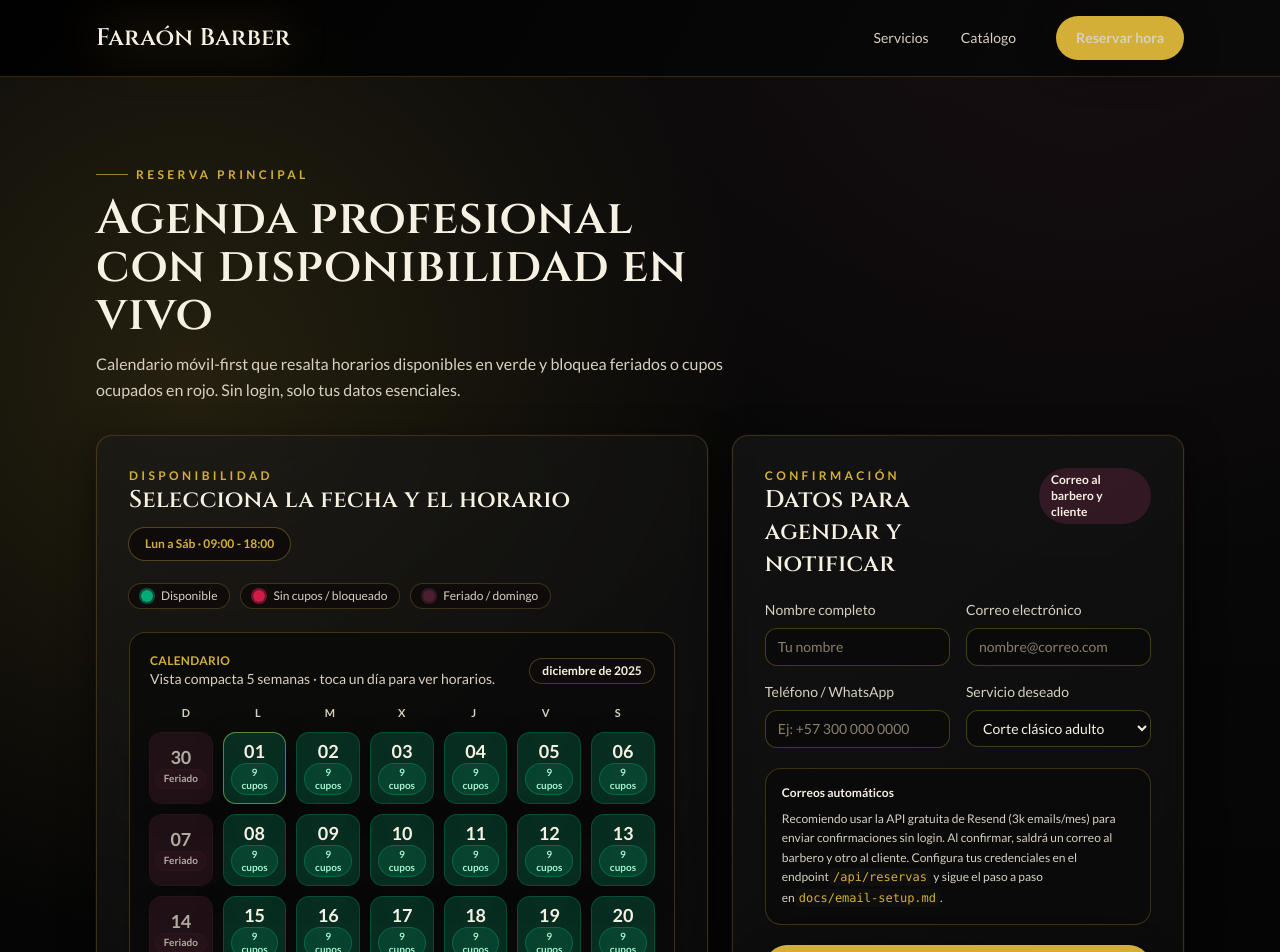
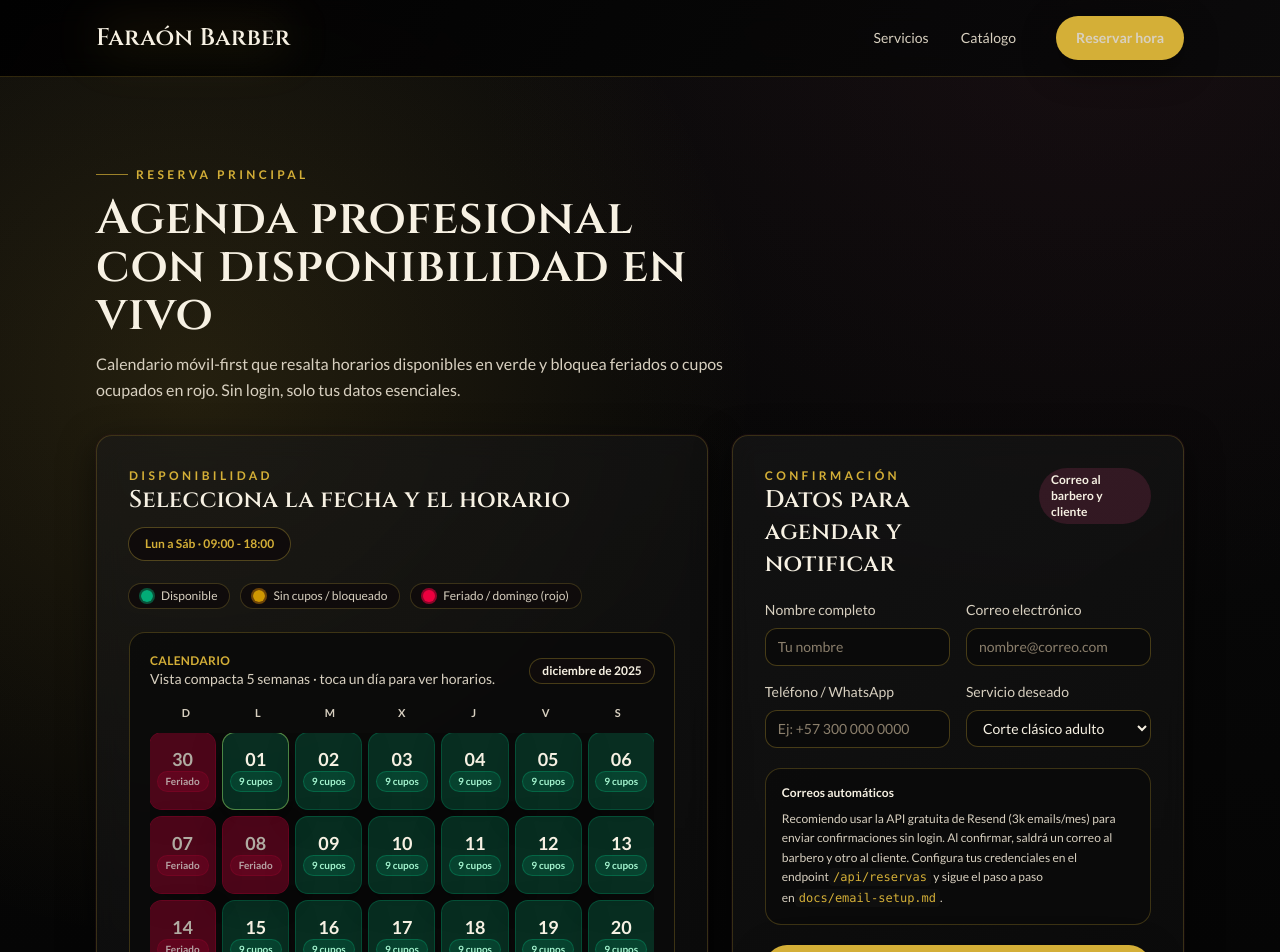
Before and after one commit to Mauriizio/faraon, a Next.js app: page /reservar in a window 1280 px wide. Shown: the top 952 px of the page. Built offline with nearby package versions, Linux system fonts and the light colour scheme.

Commit message:
Improve reservation calendar usability

```diff
--- a/app/reservar/page.tsx
+++ b/app/reservar/page.tsx
@@ -26,9 +26,40 @@ const workingHours = [
   "17:00",
 ];
 
-const holidayKeys = new Set<string>([
-  // Formato YYYY-MM-DD; extiende esta lista con tus feriados locales.
-]);
+const fixedHolidays: Array<{ month: number; day: number; label: string }> = [
+  { month: 1, day: 1, label: "Año Nuevo" },
+  { month: 5, day: 1, label: "Día del Trabajador" },
+  { month: 5, day: 21, label: "Glorias Navales" },
+  { month: 6, day: 29, label: "San Pedro y San Pablo" },
+  { month: 7, day: 16, label: "Virgen del Carmen" },
+  { month: 8, day: 15, label: "Asunción" },
+  { month: 9, day: 18, label: "Independencia" },
+  { month: 9, day: 19, label: "Glorias del Ejército" },
+  { month: 10, day: 12, label: "Encuentro de Dos Mundos" },
+  { month: 10, day: 31, label: "Día de las Iglesias Evangélicas" },
+  { month: 11, day: 1, label: "Todos los Santos" },
+  { month: 12, day: 8, label: "Inmaculada Concepción" },
+  { month: 12, day: 25, label: "Navidad" },
+];
+
+function buildHolidaySet(start: Date, days: number) {
+  const years = new Set<number>();
+  years.add(start.getFullYear());
+
+  const end = new Date(start);
+  end.setDate(end.getDate() + days);
+  years.add(end.getFullYear());
+
+  const set = new Set<string>();
+  years.forEach((year) => {
+    fixedHolidays.forEach(({ month, day }) => {
+      const key = new Date(Date.UTC(year, month - 1, day)).toISOString().split("T")[0];
+      set.add(key);
+    });
+  });
+
+  return set;
+}
 
 const bookedSlots: Record<string, string[]> = {
   // Ejemplo de reservas existentes para ilustrar estados.
@@ -55,18 +86,18 @@ const weekDayLabels = ["D", "L", "M", "X", "J", "V", "S"];
 
 const calendarRangeDays = 35;
 
-function buildAvailability(): DayAvailability[] {
-  const today = new Date();
-  today.setHours(0, 0, 0, 0);
+function buildAvailability(startDate: Date, holidaySet: Set<string>): DayAvailability[] {
+  const start = new Date(startDate);
+  start.setHours(0, 0, 0, 0);
 
   return Array.from({ length: calendarRangeDays }, (_, idx) => {
-    const date = new Date(today);
-    date.setDate(today.getDate() + idx);
+    const date = new Date(start);
+    date.setDate(start.getDate() + idx);
     const key = date.toISOString().split("T")[0];
 
     const dayOfWeek = date.getDay();
     const isSunday = dayOfWeek === 0;
-    const isHoliday = holidayKeys.has(key);
+    const isHoliday = holidaySet.has(key);
     const blockedDay = isSunday || isHoliday;
 
     const existing = bookedSlots[key] ?? [];
@@ -89,18 +120,27 @@ function buildAvailability(): DayAvailability[] {
 
 function statusBadgeClasses(status: AvailabilityStatus) {
   if (status === "disponible") return "bg-emerald-500/15 text-emerald-200 ring-1 ring-emerald-500/40";
-  if (status === "sin-cupos") return "bg-rose-500/15 text-rose-200 ring-1 ring-rose-500/40";
-  return "bg-[#4a1f2f]/30 text-[#f7f1e3] ring-1 ring-[#4a1f2f]/60";
+  if (status === "sin-cupos") return "bg-amber-500/15 text-amber-100 ring-1 ring-amber-500/40";
+  return "bg-rose-700/30 text-rose-100 ring-1 ring-rose-700/60";
 }
 
 function statusColor(status: AvailabilityStatus) {
   if (status === "disponible") return "bg-emerald-500/20 text-emerald-100 ring-1 ring-emerald-500/40";
-  if (status === "sin-cupos") return "bg-rose-500/30 text-rose-100 ring-1 ring-rose-500/40";
-  return "bg-[#4a1f2f]/50 text-[#f7f1e3] ring-1 ring-[#4a1f2f]/70";
+  if (status === "sin-cupos") return "bg-amber-500/20 text-amber-50 ring-1 ring-amber-500/40";
+  return "bg-rose-700/50 text-rose-50 ring-1 ring-rose-700/70";
 }
 
 export default function ReservarPage() {
-  const availability = useMemo(buildAvailability, []);
+  const startOfCalendar = useMemo(() => {
+    const base = new Date();
+    base.setHours(0, 0, 0, 0);
+    base.setDate(base.getDate() - base.getDay());
+    return base;
+  }, []);
+
+  const holidaySet = useMemo(() => buildHolidaySet(startOfCalendar, calendarRangeDays), [startOfCalendar]);
+
+  const availability = useMemo(() => buildAvailability(startOfCalendar, holidaySet), [holidaySet, startOfCalendar]);
   const availabilityMap = useMemo(() => {
     const map = new Map<string, DayAvailability>();
     availability.forEach((day) => map.set(day.key, day));
@@ -112,13 +152,6 @@ export default function ReservarPage() {
     [availability],
   );
 
-  const startOfCalendar = useMemo(() => {
-    const base = new Date();
-    base.setHours(0, 0, 0, 0);
-    base.setDate(base.getDate() - base.getDay());
-    return base;
-  }, []);
-
   const calendarDays = useMemo(() => {
     return Array.from({ length: calendarRangeDays }, (_, idx) => {
       const date = new Date(startOfCalendar);
@@ -129,15 +162,16 @@ export default function ReservarPage() {
       if (existing) return existing;
 
       const isSunday = date.getDay() === 0;
+      const isHoliday = holidaySet.has(key);
       return {
         date,
         key,
         label: date.toLocaleDateString("es-ES", { day: "2-digit", month: "short" }),
-        status: isSunday ? "feriado" : "sin-cupos",
+        status: isSunday || isHoliday ? "feriado" : "sin-cupos",
         availableSlots: [],
       } satisfies DayAvailability;
     });
-  }, [availabilityMap, startOfCalendar]);
+  }, [availabilityMap, holidaySet, startOfCalendar]);
 
   const weeks = useMemo(() => {
     const chunks: DayAvailability[][] = [];
@@ -154,6 +188,7 @@ export default function ReservarPage() {
   const [email, setEmail] = useState("");
   const [phone, setPhone] = useState("");
   const [statusMessage, setStatusMessage] = useState<string>("");
+  const [statusType, setStatusType] = useState<"success" | "error" | null>(null);
   const [submitting, setSubmitting] = useState(false);
 
   const selectedDay = selectedDateKey
@@ -174,6 +209,7 @@ export default function ReservarPage() {
 
     setSubmitting(true);
     setStatusMessage("");
+    setStatusType(null);
 
     try {
       const response = await fetch("/api/reservas", {
@@ -192,8 +228,11 @@ export default function ReservarPage() {
       if (!response.ok) throw new Error("No se pudo registrar la reserva");
       const result = await response.json();
       setStatusMessage(result.message ?? "Reserva registrada. Enviaremos la confirmación por correo.");
+      setStatusType("success");
+      setSelectedSlot(null);
     } catch {
       setStatusMessage("Hubo un problema al enviar la reserva. Intenta nuevamente.");
+      setStatusType("error");
     } finally {
       setSubmitting(false);
     }
@@ -206,7 +245,7 @@ export default function ReservarPage() {
       description="Calendario móvil-first que resalta horarios disponibles en verde y bloquea feriados o cupos ocupados en rojo. Sin login, solo tus datos esenciales."
       className="pb-24"
     >
-      <div className="grid gap-6 lg:grid-cols-[1.15fr_0.85fr]">
+      <div className="mx-auto grid w-full max-w-6xl gap-6 lg:grid-cols-[1.15fr_0.85fr]">
         <div className="glass-panel panel-hover flex flex-col gap-6 rounded-2xl p-6 sm:p-8">
           <div className="flex flex-wrap items-center justify-between gap-3">
             <div>
@@ -226,12 +265,12 @@ export default function ReservarPage() {
               Disponible
             </span>
             <span className="inline-flex items-center gap-2 rounded-full bg-[#0f0b0b] px-3 py-1 ring-1 ring-[#d4af37]/20">
-              <span className="h-3 w-3 rounded-full bg-rose-500/80 ring-2 ring-rose-500/40" />
+              <span className="h-3 w-3 rounded-full bg-amber-400/80 ring-2 ring-amber-500/40" />
               Sin cupos / bloqueado
             </span>
             <span className="inline-flex items-center gap-2 rounded-full bg-[#0f0b0b] px-3 py-1 ring-1 ring-[#d4af37]/20">
-              <span className="h-3 w-3 rounded-full bg-[#4a1f2f] ring-2 ring-[#4a1f2f]/60" />
-              Feriado / domingo
+              <span className="h-3 w-3 rounded-full bg-rose-600 ring-2 ring-rose-700/70" />
+              Feriado / domingo (rojo)
             </span>
           </div>
 
@@ -254,7 +293,7 @@ export default function ReservarPage() {
               ))}
             </div>
 
-            <div className="grid grid-cols-7 gap-2 sm:gap-3">
+            <div className="grid grid-cols-7 gap-1.5 overflow-hidden sm:gap-2">
               {weeks.map((week, idx) => (
                 <div key={idx} className="contents">
                   {week.map((day) => {
@@ -269,7 +308,7 @@ export default function ReservarPage() {
                           setSelectedSlot(null);
                         }}
                         disabled={disabled}
-                        className={`group flex min-h-[70px] flex-col items-center justify-center gap-1 rounded-xl px-2 py-2 text-center text-xs font-semibold transition focus-visible:outline focus-visible:outline-2 focus-visible:outline-offset-2 focus-visible:outline-[#d4af37] ${
+                        className={`group flex aspect-[6/7] min-h-[54px] w-full flex-col items-center justify-center gap-1 rounded-xl px-1.5 py-1.5 text-center text-[11px] font-semibold transition focus-visible:outline focus-visible:outline-2 focus-visible:outline-offset-2 focus-visible:outline-[#d4af37] ${
                           statusColor(day.status)
                         } ${isActive ? "shadow-[0_0_0_1px_rgba(212,175,55,0.6),0_10px_30px_rgba(0,0,0,0.35)]" : "shadow-[0_10px_30px_rgba(0,0,0,0.25)]"} ${
                           disabled ? "opacity-70" : "hover:scale-[1.02]"
@@ -407,7 +446,17 @@ export default function ReservarPage() {
             {submitting ? "Agendando..." : "Agendar"}
           </CTAButton>
 
-          {statusMessage && <p className="text-sm text-[#d8d0c0]">{statusMessage}</p>}
+          {statusMessage && (
+            <p
+              className={`rounded-xl border px-4 py-3 text-sm ${
+                statusType === "success"
+                  ? "border-emerald-500/50 bg-emerald-500/10 text-emerald-100"
+                  : "border-rose-500/50 bg-rose-500/10 text-rose-100"
+              }`}
+            >
+              {statusMessage}
+            </p>
+          )}
         </form>
       </div>
     </SectionShell>
```
